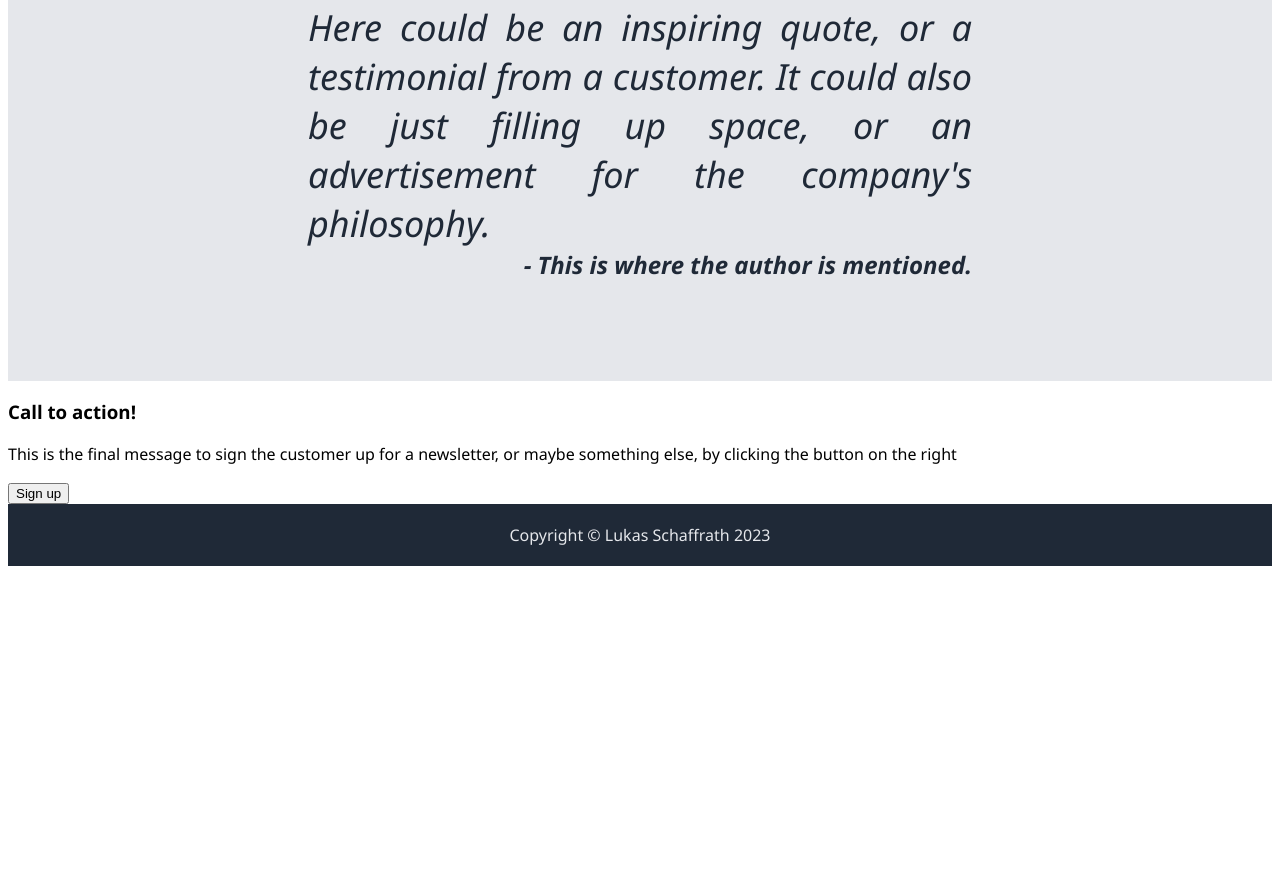
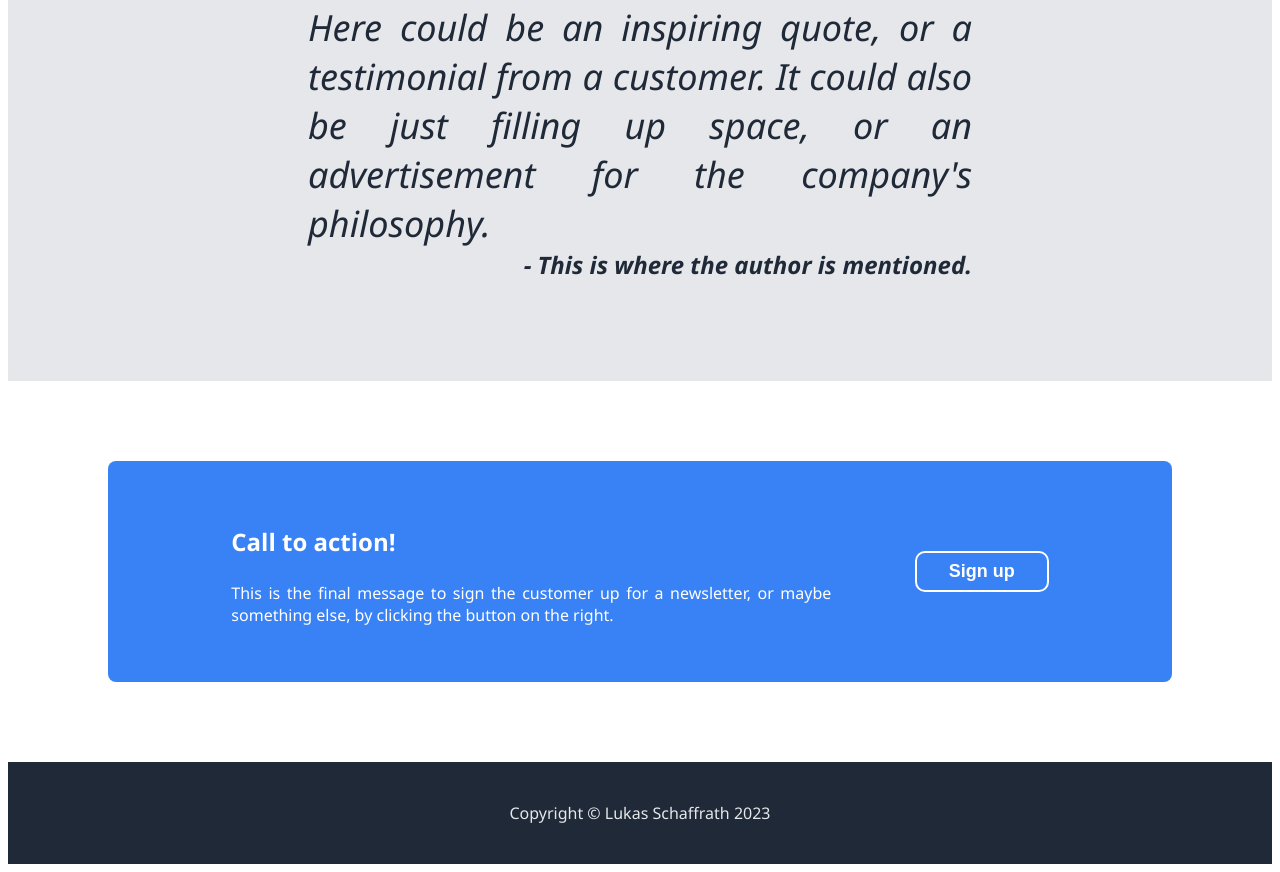
Before and after one commit to LStoneyy/landing-page-portfolio, a plain HTML site: page index.html in a window 1280 px wide. Shown: the part 1007-1879 px from the top of the page. Before the commit the page ends 1581 px from the top, so only its background shows below. Drawn offline with Linux system fonts and the light colour scheme.

Commit message:
Finished functionality and styling of all sections + elements

```diff
--- a/index.html
+++ b/index.html
@@ -64,7 +64,7 @@
           <h3>Call to action!</h3>
           <p>
             This is the final message to sign the customer up for a newsletter,
-            or maybe something else, by clicking the button on the right
+            or maybe something else, by clicking the button on the right.
           </p>
         </div>
         <div class="secfourright">
--- a/style.css
+++ b/style.css
@@ -141,7 +141,45 @@ h2 {
     text-align: end;
 }
 
-.secfour {}
+.secfour {
+    margin: 80px 100px 80px 100px;
+    display: flex;
+    flex-direction: column;
+    justify-content: center;
+    align-items: center;
+}
+
+.secfourinner {
+    background-color: #3882f6;
+    color: white;
+    border-radius: 8px;
+    display: flex;
+    justify-content: space-evenly;
+    align-items: center;
+    padding: 40px;
+}
+
+.secfourleft {
+    text-align: justify;
+    flex-basis: 600px;
+}
+
+h3 {
+    font-size: 24px;
+    font-weight: bold;
+}
+
+.secfourbutton {
+    background-color: #3882f6;
+    color: white;
+    border-style: solid;
+    border-radius: 10px;
+    border-width: 2px;
+    border-color: white;
+    font-size: large;
+    padding: 8px 32px;
+    font-weight: bold;
+}
 
 button {
     cursor: pointer;
@@ -152,5 +190,5 @@ button {
     color: #e5e7eb;
     display: flex;
     justify-content: center;
-    padding: 20px;
+    padding: 40px;
 }
```
